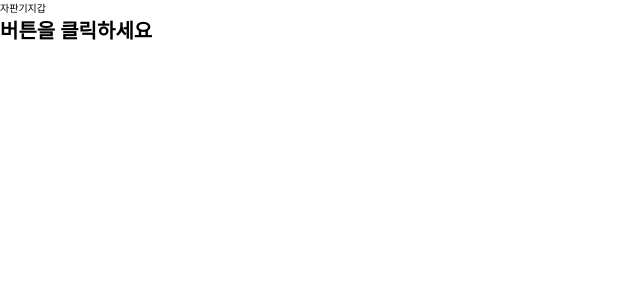
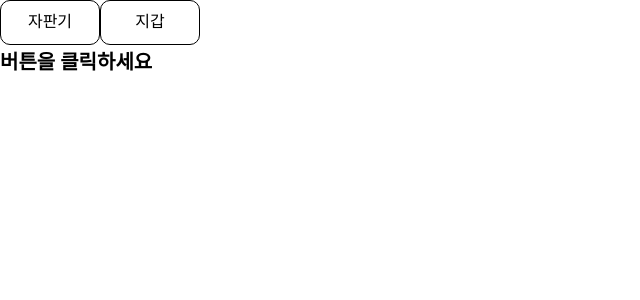
Before and after one commit to codesquad-members-2022/fe-vm, a React (Create React App) app: page / in a window 1280 px wide. Shown: the top 300 px of the page, without its empty margins (0-640 px from the left). Built offline with nearby package versions, Linux system fonts and the light colour scheme.

Commit message:
feat: 탭 버튼 스타일링, 상태 관리

```diff
--- a/src/GlobalStyle.js
+++ b/src/GlobalStyle.js
@@ -16,7 +16,6 @@ const GlobalStyle = createGlobalStyle`
         &:hover,
         &:active {
             text-decoration: none;
-            color: black;
         }
     }
     ul,
@@ -34,6 +33,11 @@ const GlobalStyle = createGlobalStyle`
             outline: none;
         }
     }
+    button {
+        border: none;
+        outline: 0;
+        background-color: transparent;
+    }
 `;
 
 const RoundBorder = styled.div`
--- a/src/components/product/Product.style.js
+++ b/src/components/product/Product.style.js
@@ -32,4 +32,5 @@ const ProductName = styled.p`
     text-align: center;
     word-break: keep-all;
 `;
+
 export { ProductsContainer, ProductContainer, ProductNameWrapper, ProductName };
--- a/src/routes/Home.jsx
+++ b/src/routes/Home.jsx
@@ -1,9 +1,14 @@
 import { Outlet, Link, useLocation } from "react-router-dom";
 import { useState } from "react";
 import dataOfwallet from "../data/wallet";
+import { TabButton } from "./Routes.style";
+
+const VM = "vm";
+const WALLET = "wallet";
 
 function Home() {
     const { pathname } = useLocation();
+    const [currentTab, setCurrentTab] = useState(pathname.slice(1));
     const [record, setRecord] = useState([]);
     const [moneyInVendingMachine, setMoneyInVendingMachine] = useState({});
     const [wallet, setWallet] = useState(dataOfwallet);
@@ -20,12 +25,23 @@ function Home() {
     const updateWallet = (newWallet) => {
         setWallet(newWallet);
     };
+    const changeTab = (newTab) => {
+        setCurrentTab(newTab);
+    };
 
     return (
         <>
             <nav>
-                <Link to="/vm">자판기</Link>
-                <Link to="/wallet">지갑</Link>
+                <TabButton isCurrentTab={currentTab === VM}>
+                    <Link to="/vm" onClick={() => changeTab(VM)}>
+                        자판기
+                    </Link>
+                </TabButton>
+                <TabButton isCurrentTab={currentTab === WALLET}>
+                    <Link to="/wallet" onClick={() => changeTab(WALLET)}>
+                        지갑
+                    </Link>
+                </TabButton>
             </nav>
             {pathname === "/" && <h1>버튼을 클릭하세요</h1>}
             <Outlet
--- /dev/null
+++ b/src/routes/Routes.style.js
@@ -0,0 +1,22 @@
+import styled from "styled-components";
+
+const TabButton = styled.button`
+    width: 100px;
+    height: 45px;
+    border: 1.5px solid black;
+    border-radius: 10px;
+    background-color: ${({ isCurrentTab }) =>
+        isCurrentTab ? "black" : "white"};
+    a {
+        display: inline-block;
+        width: 100%;
+        height: 100%;
+        overflow: hidden;
+        font-size: 1.6rem;
+        line-height: 42px;
+        font-weight: ${({ isCurrentTab }) => (isCurrentTab ? "600" : "500")};
+        color: ${({ isCurrentTab }) => (isCurrentTab ? "white" : "black")};
+    }
+`;
+
+export { TabButton };
```
